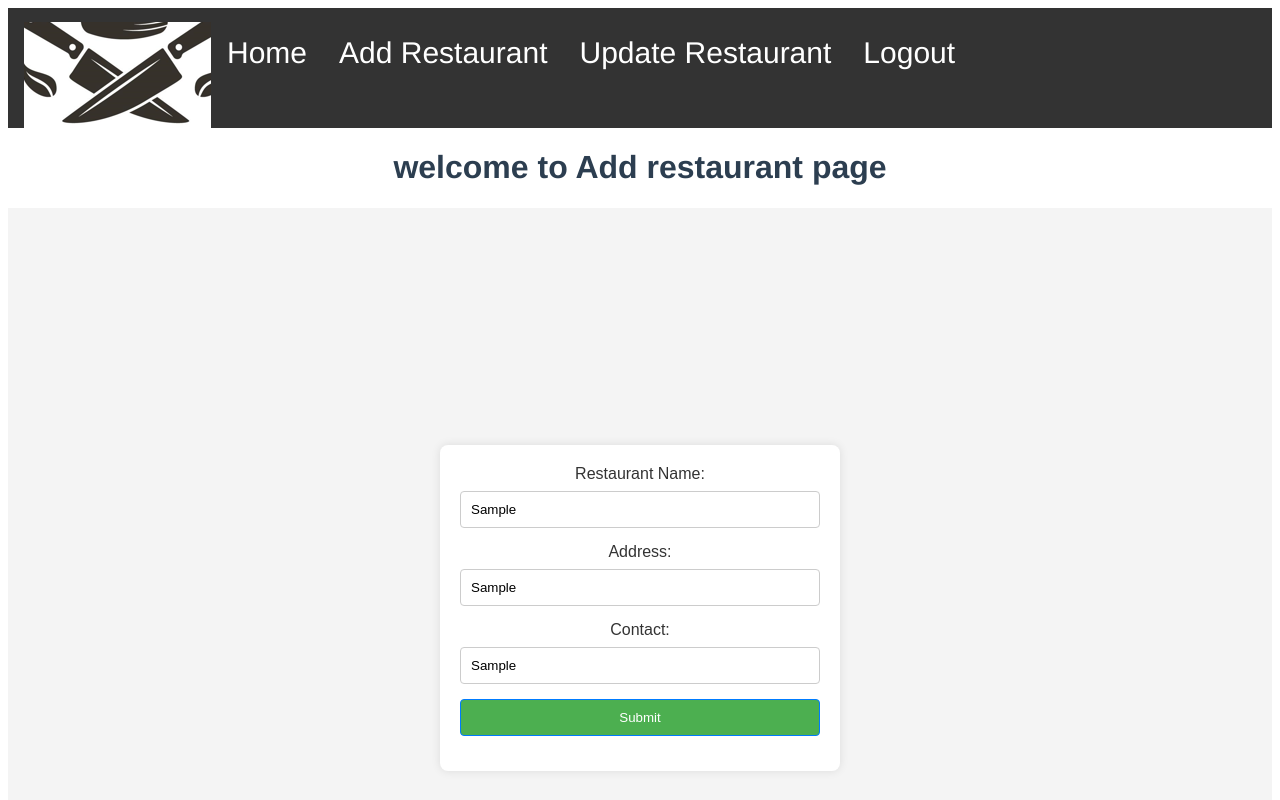
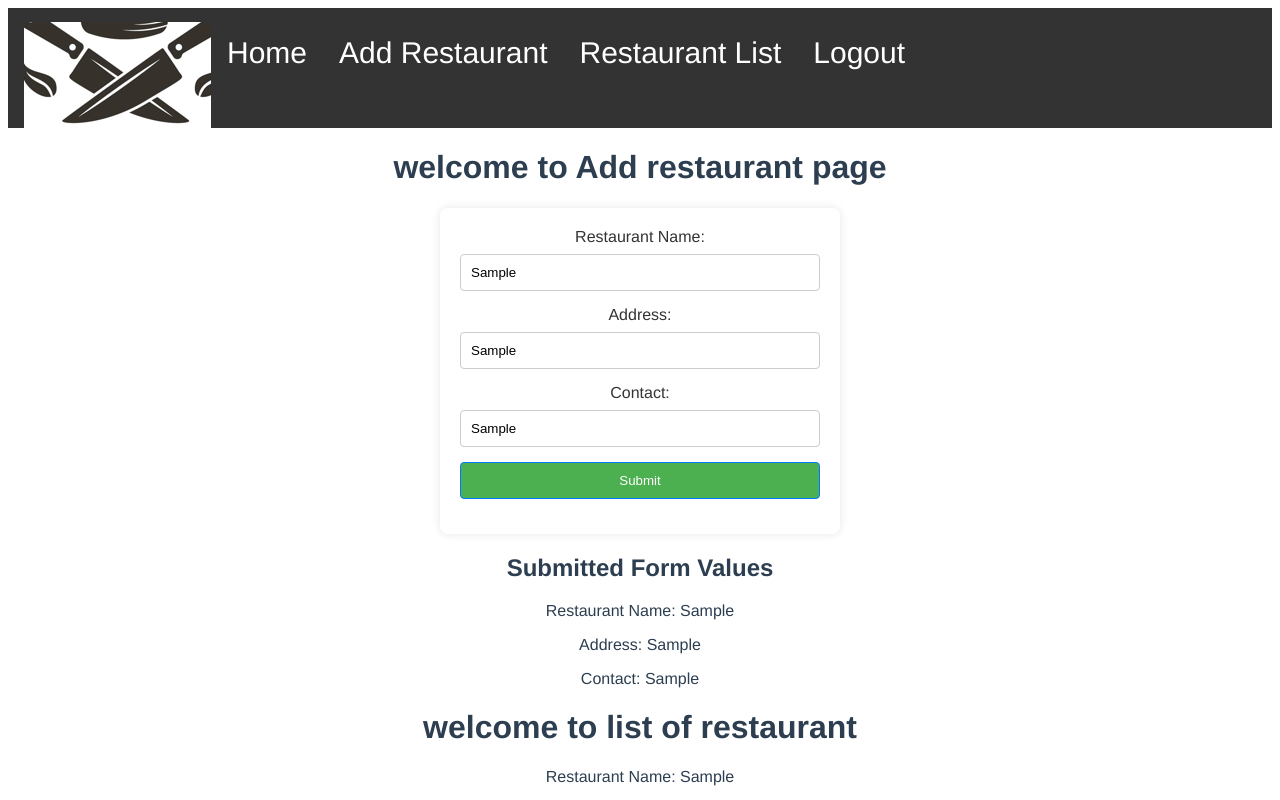
Before and after one commit to limon27121/Restaurant_project, a Vue app: page /add in a window 1280 px wide. Both pictures are taken after typing "Sample", "Sample", "Sample" into the empty fields and a click on the input "Submit". Shown: the top 800 px of the page. Built offline with nearby package versions, Linux system fonts and the light colour scheme.

Commit message:
add restrurant and restaurant list updated

```diff
--- a/src/components/Add.vue
+++ b/src/components/Add.vue
@@ -1,4 +1,4 @@
-<template>
+<!-- <template>
   <Header/>
   <h1>welcome to Add restaurant page</h1>
   <!DOCTYPE html>
@@ -51,6 +51,75 @@ methods:{
     },
 }
 }
+</script> -->
+
+
+<template>
+  <div>
+    <Header />
+    <h1>welcome to Add restaurant page</h1>
+
+    <form @submit.prevent="submitForm" class="restaurant-form">
+      <label for="rname">Restaurant Name:</label>
+    <input type="text" id="rname" name="rname" placeholder="Enter restaurant name" v-model="name" required>
+
+    <label for="address">Address:</label>
+    <input type="text" id="address" name="address" placeholder="Enter address" v-model="address" required>
+
+    <label for="contact">Contact:</label>
+    <input type="text" id="contact" name="contact" placeholder="Enter contact number" v-model="contact" required>
+
+    <input type="submit" value="Submit">
+
+    </form>
+
+    <div v-if="submitted">
+      <h2>Submitted Form Values</h2>
+      <p>Restaurant Name: {{ name }}</p>
+      <p>Address: {{ address }}</p>
+      <p>Contact: {{ contact }}</p>
+
+      <!-- Pass the form values as props to the Update component -->
+      <Update :restaurantData="formValues" />
+    </div>
+  </div>
+</template>
+
+<script>
+import Header from "./Header.vue";
+import Update from "./Update.vue"; // Import the Update component
+
+export default {
+  name: "Add",
+  components: {
+    Header,
+    Update, // Register the Update component
+  },
+  data() {
+    return {
+      name: "",
+      address: "",
+      contact: "",
+      submitted: false,
+    };
+  },
+  computed: {
+    formValues() {
+      return {
+        name: this.name,
+        address: this.address,
+        contact: this.contact,
+      };
+    },
+  },
+  methods: {
+    submitForm() {
+      // Handle form submission logic here
+      console.log("Form submitted:", this.name, this.address, this.contact);
+      this.submitted = true;
+    },
+  },
+};
 </script>
 
 <style>
--- a/src/components/Header.vue
+++ b/src/components/Header.vue
@@ -6,7 +6,7 @@
     <div class="nav-links1">
         <router-link :to="{ name: 'home' }">Home</router-link>
         <router-link :to="{ name: 'Add' }">Add Restaurant</router-link>
-        <router-link :to="{ name: 'Update' }">Update Restaurant</router-link>
+        <router-link :to="{ name: 'Update' }"> Restaurant List</router-link>
         <!-- <a @click="home" href="#">Home</a>
 
         <a href="">Add Restaurant</a>
--- a/src/components/Update.vue
+++ b/src/components/Update.vue
@@ -1,4 +1,4 @@
-<template>
+<!-- <template>
     <Header/>
    <h1>welcome to Update restaurant page</h1>
 </template>
@@ -15,4 +15,35 @@ components:{
 
 <style>
 
-</style>
+</style> -->
+
+
+<template>
+    <div>
+        <!-- <Header/> -->
+      <h1>welcome to list of restaurant</h1>
+
+      <!-- Display the received form data -->
+      <div v-if="restaurantData">
+        <!-- <h2>Received Form Values</h2> -->
+        <p>Restaurant Name: {{ restaurantData.name }}</p>
+        <p>Address: {{ restaurantData.address }}</p>
+        <p>Contact: {{ restaurantData.contact }}</p>
+      </div>
+    </div>
+  </template>
+
+  <script>
+  import Add from "./Add.vue";
+//   import Header from "./Header.vue"
+  export default {
+    name: "Update",
+    components: {
+      Add,
+    //   Header
+    },
+    props: {
+      restaurantData: Object, // Define the prop type
+    },
+  };
+  </script>
```
